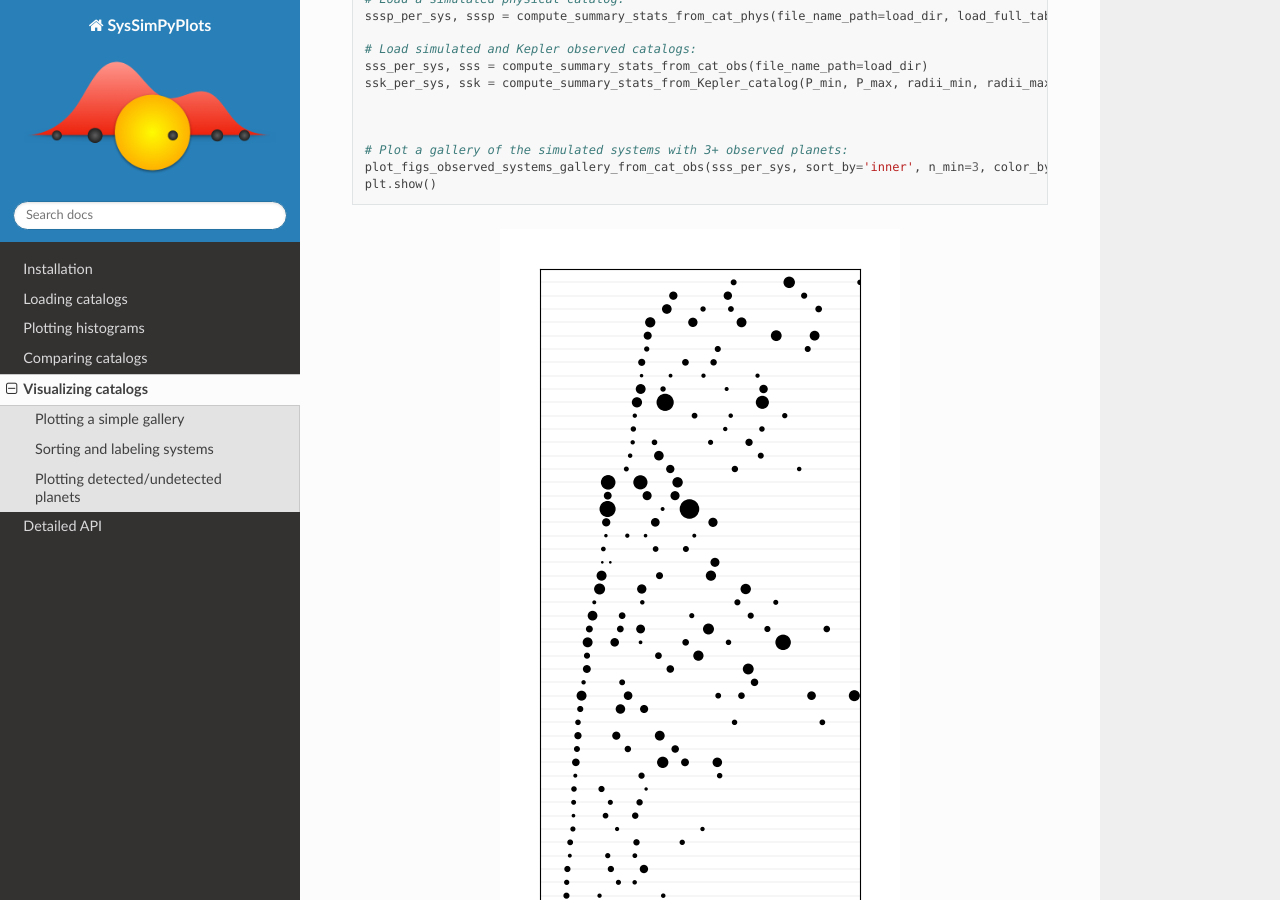
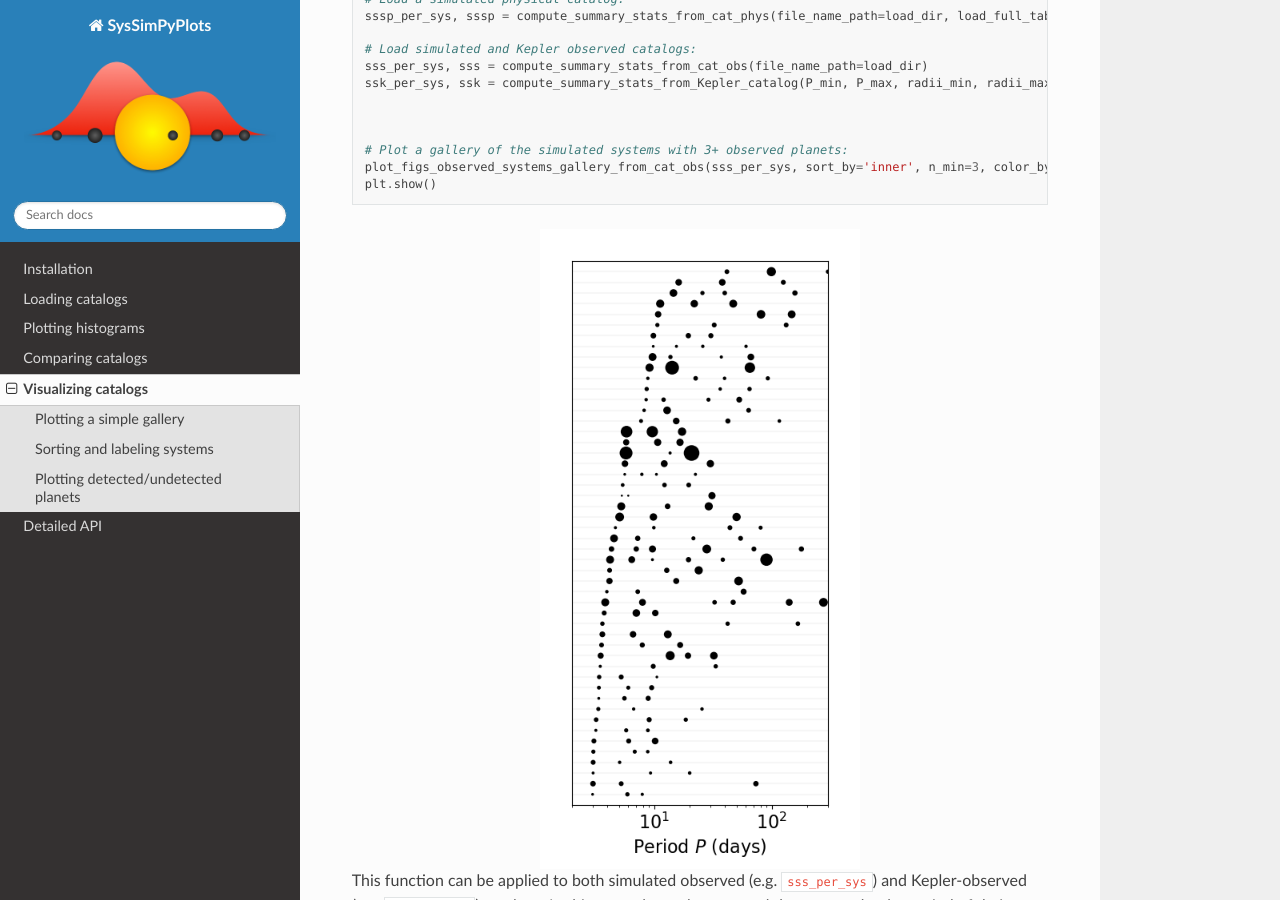
Before and after one commit to hematthi/SysSimPyPlots, a Sphinx documentation site: the page built from docs/source/galleries.rst, in a window 1280 px wide and 900 px high, scrolled down 575 px. Built offline with Sphinx 7.4.7 and the Read the Docs theme 2.0.0, drawn with Linux system fonts in a browser that asks for light colours.

Commit message:
Rescale figures in galleries tutorial

```diff
--- a/docs/source/galleries.rst
+++ b/docs/source/galleries.rst
@@ -35,7 +35,7 @@ Here is a simple example using our function :py:func:`plot_figs_observed_systems
    plt.show()
 
 .. image:: images/example_gallery.png
-   :scale: 100 %
+   :scale: 80 %
    :alt: Example gallery of 3+ systems
    :align: center
 
@@ -54,7 +54,7 @@ The ``color_by`` parameter allows you to choose from a number of color schemes.
    plt.show()
 
 .. image:: images/example_gallery_colors_size.png
-   :scale: 100 %
+   :scale: 80 %
    :alt: Example gallery coloring by size order
    :align: center
 
@@ -71,7 +71,7 @@ You can also sort by planet multiplicity instead of inner-most period by setting
    plt.show()
 
 .. image:: images/example_gallery_sort_label_mult.png
-   :scale: 100 %
+   :scale: 80 %
    :alt: Example gallery sorted and labeled by multiplicity
    :align: center
 
@@ -98,10 +98,10 @@ There is a separate function for plotting galleries of physical systems, :py:fun
 |gallery_phys1| |gallery_phys2|
 
 .. |gallery_phys1| image:: images/example_gallery_phys_colors_clusterid.png
-   :scale: 75%
+   :scale: 80%
 
 .. |gallery_phys2| image:: images/example_gallery_phys_markdet.png
-   :scale: 75%
+   :scale: 80%
 
 In the left figure, we selected only systems with at least five planets (regardless of whether or not any planets are detected) and colored them by their cluster id's, so planets with the same color were drawn from the same "cluster".
 
```
